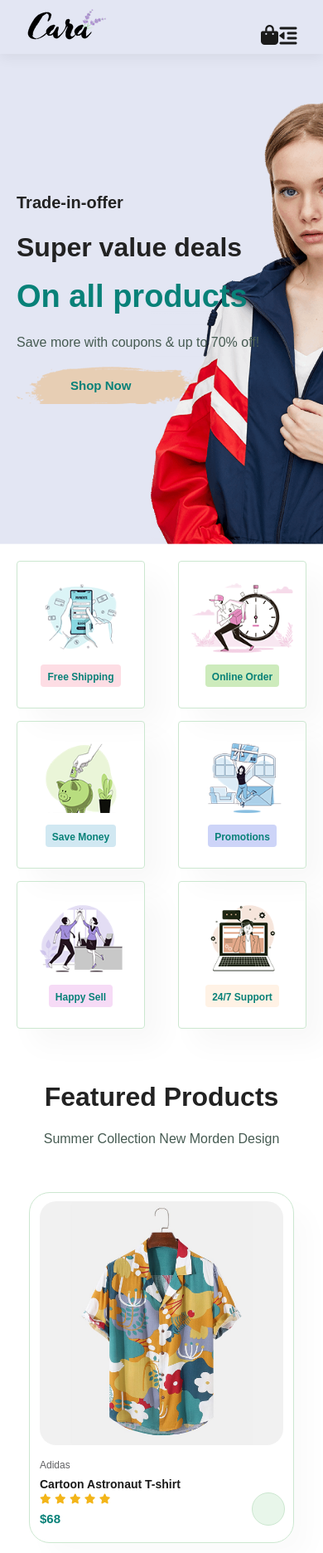
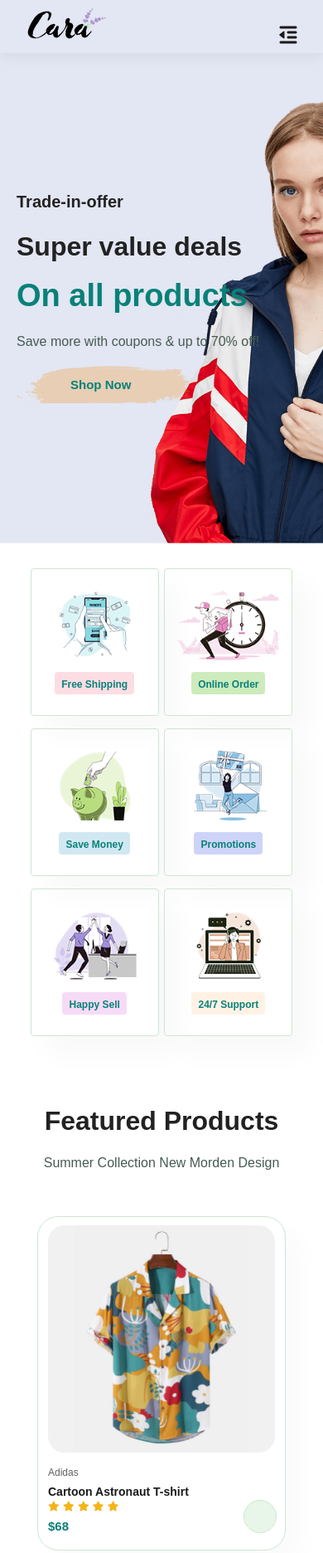
Before and after one commit to Saurabh-314/first-Ecommerce, a plain HTML site: page index.html in a window 390 px wide. Shown: the top 1872 px of the page at 83% size. Drawn offline with Linux system fonts and the light colour scheme; some icons are missing.

Commit message:
some change from responsive

```diff
--- a/style.css
+++ b/style.css
@@ -549,7 +549,11 @@ footer .copyright {
         color:#222;
         font-size: 24px;
     }
-    #lg-bag{
+    /* #lg-bag{
+        display: none;
+    } */
+    .fa-bag-shopping:before, .fa-shopping-bag:before {
+        content: "\f290";
         display: none;
     }
 
@@ -558,15 +562,17 @@ footer .copyright {
         padding: 0 80px;
         background-position: top 30% right 30%;
     }
-
+    .section-p1 {
+        padding: 40px 20px;
+    }
     #feature {
-        justify-content: center;
+        justify-content: space-evenly;
     }
     #feature .fe-box {
         margin: 15px 15px;
     }
     #product1 .pro-container {
-        justify-content: center;
+        justify-content: space-evenly;
     }
     #product1 .pro {
         margin: 15px 15px;
@@ -579,7 +585,7 @@ footer .copyright {
         height: 30vh;
     }
     #banner3 {
-        padding: 0 40px;
+        padding: 0 16px;
     }
     #banner3 .banner-box {
         min-width: 28%;
@@ -589,12 +595,12 @@ footer .copyright {
     }
 }
 
-@media (max-width: 475px) {
+@media (max-width: 577px) {
     #header {
         padding: 10px 30px;
     }
     .section-p1 {
-        padding: 20px;
+        padding: 30px;
     }
     h2 {
         font-size: 32px;
@@ -611,7 +617,7 @@ footer .copyright {
         margin: 0 0 15px 0;
     }
     #feature {
-        justify-content: space-between;
+        justify-content: space-evenly;
     }
     #product1 .pro {
         width: 100%;
```
